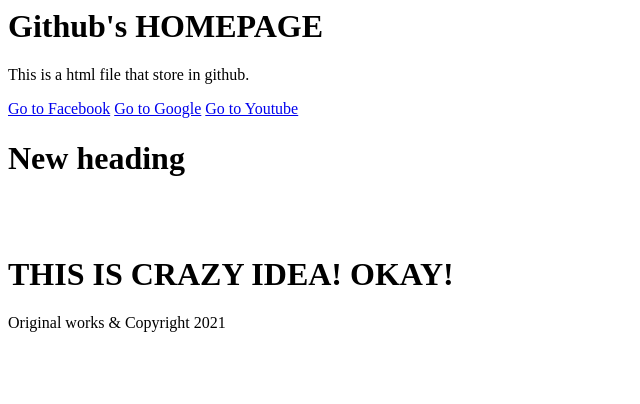
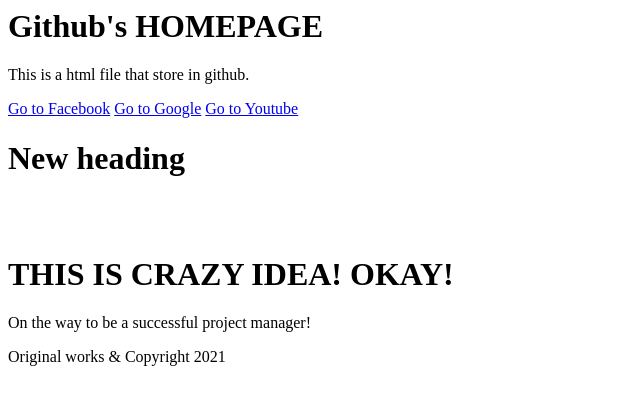
Before and after one commit to Sia0/GitPrac2, a plain HTML site: page Homepage.html in a window 1280 px wide. Shown: the whole page, without its empty margins (0-640 px from the left). Drawn offline with Linux system fonts and the light colour scheme.

Commit message:
Added a paragraph

```diff
--- a/Homepage.html
+++ b/Homepage.html
@@ -20,6 +20,8 @@
     <br/><br/>
     <h1>THIS IS CRAZY IDEA! OKAY!</h1>
 
+    <p>On the way to be a successful project manager!</p>
+
     <footer>Original works & Copyright 2021</footer>
   </body>
 </html>
```
